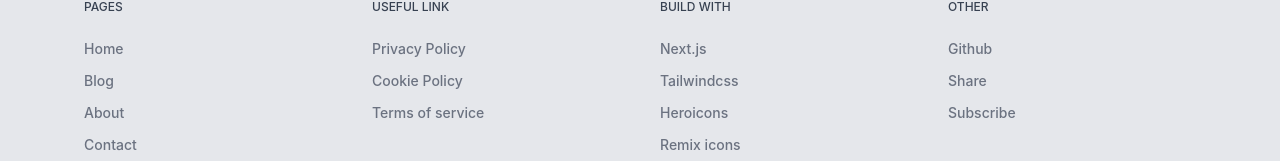
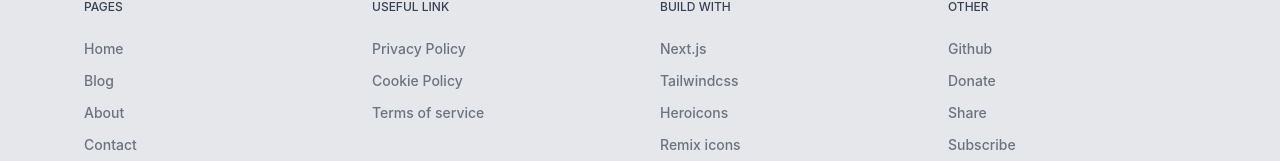
Before and after one commit to ronnapatp/ronnapat.com, a Next.js app: page /en-us in a window 1280 px wide. Shown: the part 2068-2229 px from the top of the page. Built offline with nearby package versions, Linux system fonts and the light colour scheme; no server answers.

Commit message:
Update footer

```diff
--- a/components/footer.js
+++ b/components/footer.js
@@ -119,6 +119,9 @@ export default function footer({
               </div>
               <a href="https://github.com/ronnapatp/ronnapat.com" target='_blank' className="my-3 block text-gray-500 hover:text-gray-600 dark:text-gray-300 dark:hover:text-gray-100 text-sm font-medium duration-700">
                   {repo}
+              </a>
+              <a href="/donate" target='_blank' className="my-3 block text-gray-500 hover:text-gray-600 dark:text-gray-300 dark:hover:text-gray-100 text-sm font-medium duration-700">
+                  Donate
               </a>
               <button onClick={openModal} className="my-3 block text-gray-500 hover:text-gray-600 dark:text-gray-300 dark:hover:text-gray-100 text-sm font-medium duration-700">
                   {share}
```
